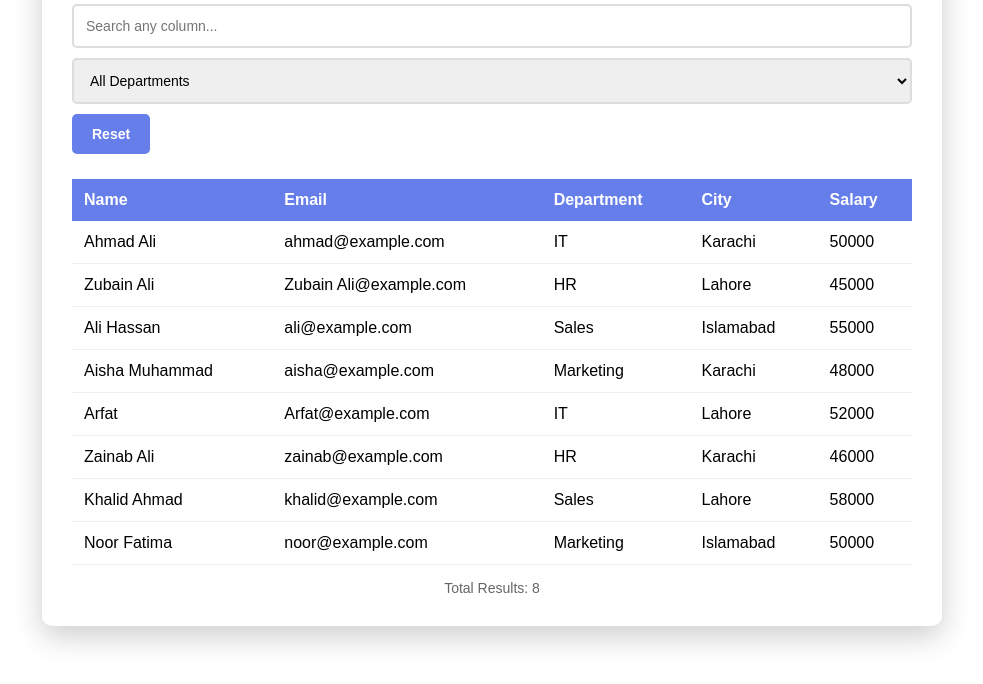
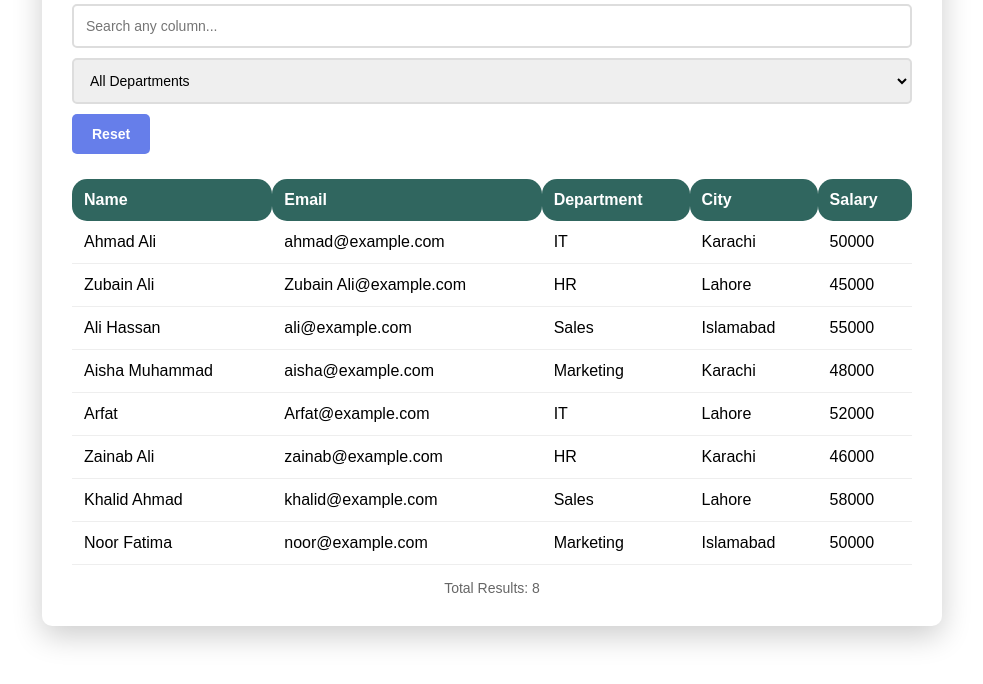
Before and after one commit to Abdulqadir75434/Filter-Table-js, a plain HTML site: page index.html in a window 1280 px wide. Shown: the part 104-788 px from the top of the page, without its empty margins (148-1131 px from the left). Drawn offline with Linux system fonts and the light colour scheme.

Commit message:
commit13

```diff
--- a/style.css
+++ b/style.css
@@ -73,14 +73,20 @@
             width: 100%;
             border-collapse: collapse;
             margin-top: 20px;
+            gap: 10px;
         }
 
         th {
-            background: #667eea;
+            background: #30665F;
             color: white;
             padding: 12px;
             text-align: left;
             font-weight: bold;
+            border-radius: 15px;
+        }
+
+        tr{
+            gap: 10px;
         }
 
         td {
```
